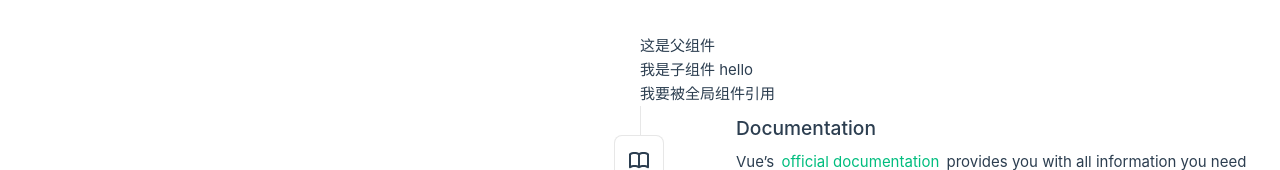
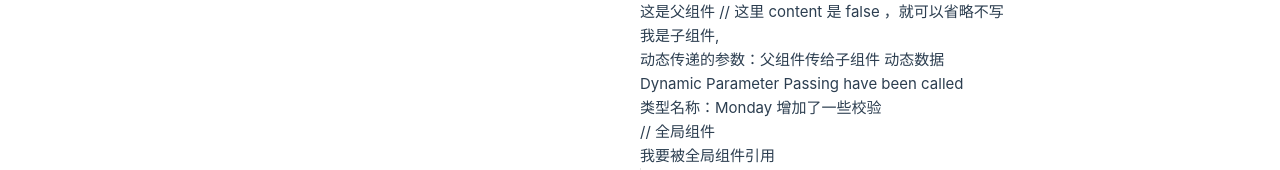
Before and after one commit to seart/vue-practice, a Vue app: page / in a window 1280 px wide. Shown: the top 170 px of the page. Built offline with nearby package versions, Linux system fonts and the light colour scheme; the HTML template or start-up script is replaced by a standard one.

Commit message:
feat: enhance CustomPage and helloTs components with props and validation  父子组件之间的传递

```diff
--- a/src/components/CustomPage.vue
+++ b/src/components/CustomPage.vue
@@ -3,13 +3,21 @@ import { ref } from 'vue'
 import helloTs from './customComponents/helloTs.vue'
 
 const title = ref('这是父组件')
+
+const messageContent = ref('父组件传给子组件 动态数据')
+const funcs = () => {
+  alert('this is function')
+}
+const typeName = ref('Monday')
 </script>
 
 <template>
-  <!-- 局部组件（最常用） -->
+  <!-- 局部组件（最常用）-->
   <div class="custom">
     {{ title }}
-    <helloTs />
-    <world-ts/>
+    // 这里 content 是 false ，就可以省略不写
+    <helloTs v-bind:message="messageContent" :funcs="funcs" :typeName="typeName" />
+    // 全局组件
+    <world-ts />
   </div>
 </template>
--- a/src/components/customComponents/helloTs.vue
+++ b/src/components/customComponents/helloTs.vue
@@ -1,5 +1,33 @@
-<script setup lang="ts"></script>
+<script setup lang="ts">
+const props = defineProps({
+  typeName: {
+    type: String,
+    validator: (value: string) => {
+      return value.length > 5
+    },
+    default: 'sunday',
+    required: true,
+  },
+  content: {
+    type: String,
+    required: false,
+    validator: (value: string) => {
+      return value.length > 1
+    },
+  },
+  funcs: {
+    type: Function as PropType<() => void>,
+  },
+  message: String,
+})
+</script>
 
 <template>
-  <div>我是子组件 hello</div>
+  <div>
+    我是子组件,{{ props.content }}
+
+    <div>动态传递的参数：{{ props.message }}</div>
+    <div v-on:click="props.funcs">Dynamic Parameter Passing have been called</div>
+    <div>类型名称：{{ props.typeName }} 增加了一些校验</div>
+  </div>
 </template>
--- a/src/main.ts
+++ b/src/main.ts
@@ -9,7 +9,7 @@ import WorldTs from './components/customComponents/worldTS.vue'
 
 
 const app = createApp(App)
-app.component('world-ts', WorldTs)
+app.component('world-ts', WorldTs) // 注册全局组件
 app.use(createPinia())
 app.use(router)
 
```
